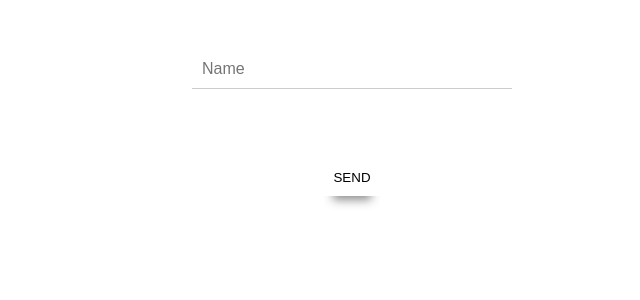
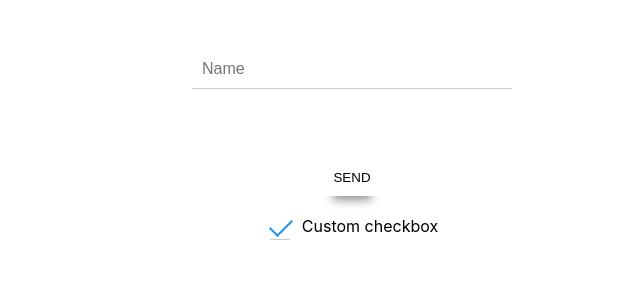
Before and after one commit to bokor-git/react-homework, a React (Create React App) app: page / in a window 1280 px wide. Shown: the top 300 px of the page, without its empty margins (288-928 px from the left). Built offline with nearby package versions, Linux system fonts and the light colour scheme.

Commit message:
Task 4.3 done - MyCheckbox.tsx

```diff
--- a/src/App.tsx
+++ b/src/App.tsx
@@ -5,9 +5,12 @@ import {TaskList} from "./TaskList";
 import {Input} from "./Input";
 import {MyInput} from "./common/MyInput";
 import {MyButton} from "./common/MyButton";
+import {MyCheckbox} from "./common/MyCheckbox";
 
 function App() {
     let [value, setValue] = useState<string>("")
+    let [checked, setChecked] = useState<boolean>(true)
+    const onChangeCheckbox = (checked:boolean)=> setChecked(checked)
     const onChange = (e: string) => setValue(e)
     const onEnterPress = (e: string) => {
         alert(e)
@@ -22,6 +25,7 @@ function App() {
             <MyInput error={false} value={value} onChange={onChange} placeholder={"Name"} onEnterPress={onEnterPress}/>
             {/*<div>{value?.toUpperCase().split("").reverse()}</div>*/}
             <MyButton disabled={false} text={"Send"} onClick={onClick}/>
+            <MyCheckbox onClick={onChangeCheckbox} checked={checked} text={"Custom checkbox"}/>
         </div>
     );
 }
--- /dev/null
+++ b/src/common/MyCheckbox.tsx
@@ -0,0 +1,14 @@
+import React, {ChangeEvent} from "react";
+import "./checkbox.scss"
+
+type MyButtonType = {
+    text:string
+    checked:boolean
+    onClick: (check:boolean)=>void
+}
+
+export function MyCheckbox({text, checked, onClick}: MyButtonType) {
+    return <div className="checkbox-flex">
+        <input checked={checked} onChange={event => onClick(event.currentTarget.checked)} type="checkbox" className="checkbox checkbox--blue"/><span>{text}</span>
+    </div>
+}
--- /dev/null
+++ b/src/common/checkbox.scss
@@ -0,0 +1,66 @@
+$border-color: #f2f2f2;
+$material-colors: (
+        blue: #2196f3,
+);
+.checkbox-flex {
+  display: flex;
+  flex-direction: row;
+}
+ul {
+  margin: 16px -16px;
+
+  li {
+    display: inline-block;
+    margin: 2px 20px;
+  }
+}
+
+/**
+ * Code for checkboxes
+ */
+.checkbox {
+  position: relative;
+
+  width: 1rem;
+  height: 1rem;
+  margin-right: .75rem;
+
+  cursor: pointer;
+  appearance: none;
+  outline: 0;
+
+  &:before {
+    content: '';
+
+    position: absolute;
+    left: 0;
+    top: 0;
+    z-index: 1;
+
+    width: 100%;
+    height: 100%;
+
+    border: 2px solid $border-color;
+
+    transition: all 0.3s ease-in-out;
+  }
+
+  &:checked:before {
+    height: 50%;
+
+    transform: rotate(-45deg);
+
+    border-top-style: none;
+    border-right-style: none;
+  }
+
+  /**
+   * Iterate over map and autogenerate helper classes.
+  * See "https://codepen.io/fxm90/pen/zGjjrJ" for an example
+  */
+  @each $name, $value in $material-colors {
+    &--#{$name}:checked:before {
+      border-color: $value;
+    }
+  }
+}
```
